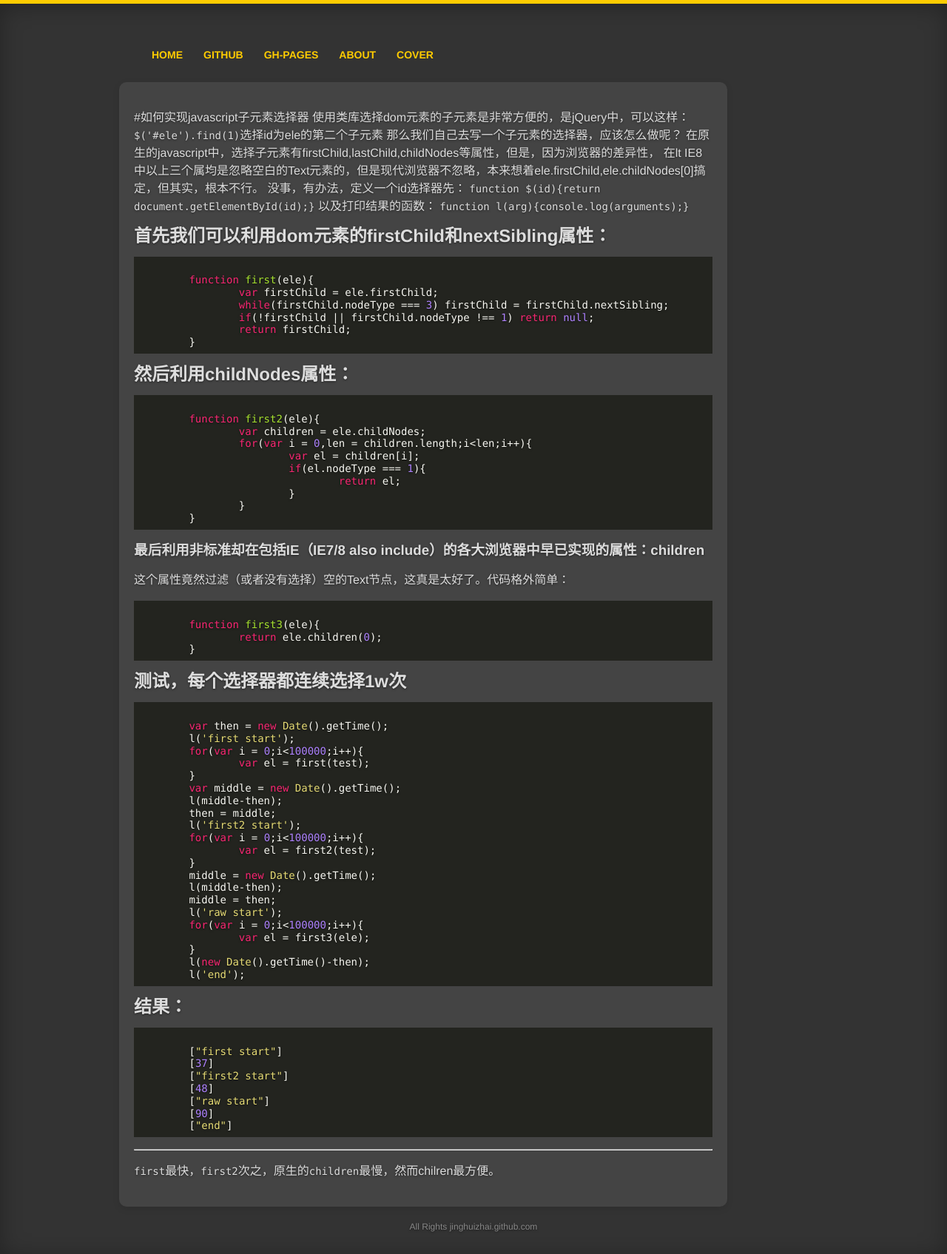
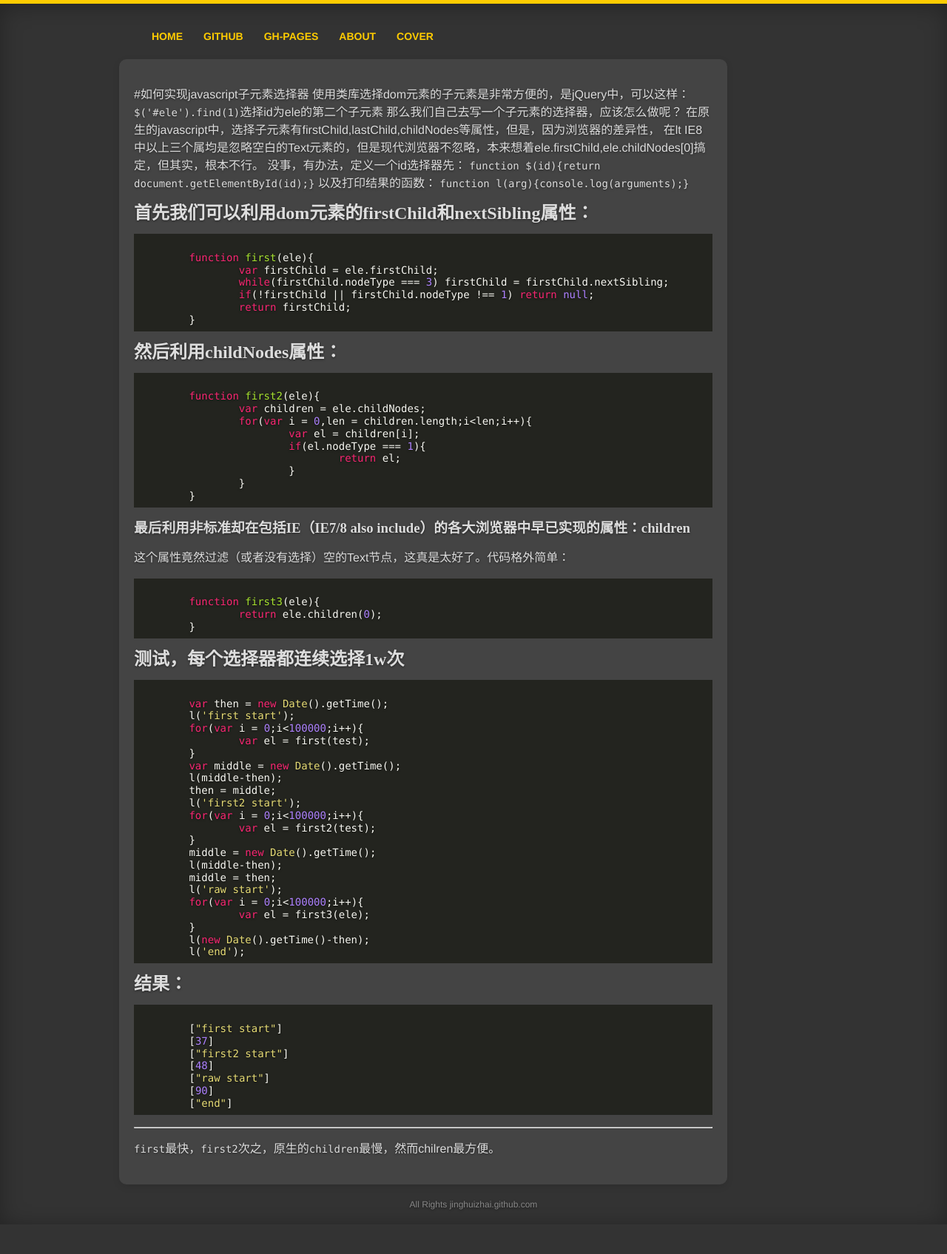
Before and after one commit to jinghuizhai/blog, a Jekyll site: the page built from _posts/2015-10-27-how-to-realize-javascript-child-selector.md, in a window 1280 px wide. Shown: the whole page at 74% size. Built offline with Jekyll 4.4.1, drawn with Linux system fonts in a browser that asks for light colours; after the commit the page ends 1655 px from its top, so only the background shows below that.

Commit message:
adjust font size

```diff
--- a/css/common.css
+++ b/css/common.css
@@ -2,7 +2,7 @@ body{
 	margin:0;
 	padding:0;
 	font-family:'Helvetica Neue', Helvetica, Arial, sans-serif;
-	font-size: 21px;
+	font-size: 14px;
 	font-weight: 300;
 	color: #ddd;
 	background: #333;
@@ -44,7 +44,13 @@ h1,h2,h3,h4,h5,h6{
 	color:#ddd;
 	text-shadow: 0 1px 3px rgba(0,0,0,.5);
 	margin: 0 0 0.5em 0;
+	font-family: "microsoft yahei";
 }
+h1{
+	text-align: center;
+	margin:15px 0;
+}
+
 /*pre,code{*/
 /*  display: inline-block;*/
 /*  font-family: Menlo, Consolas, "Courier New", Courier, "Liberation Mono", monospace;*/
```
